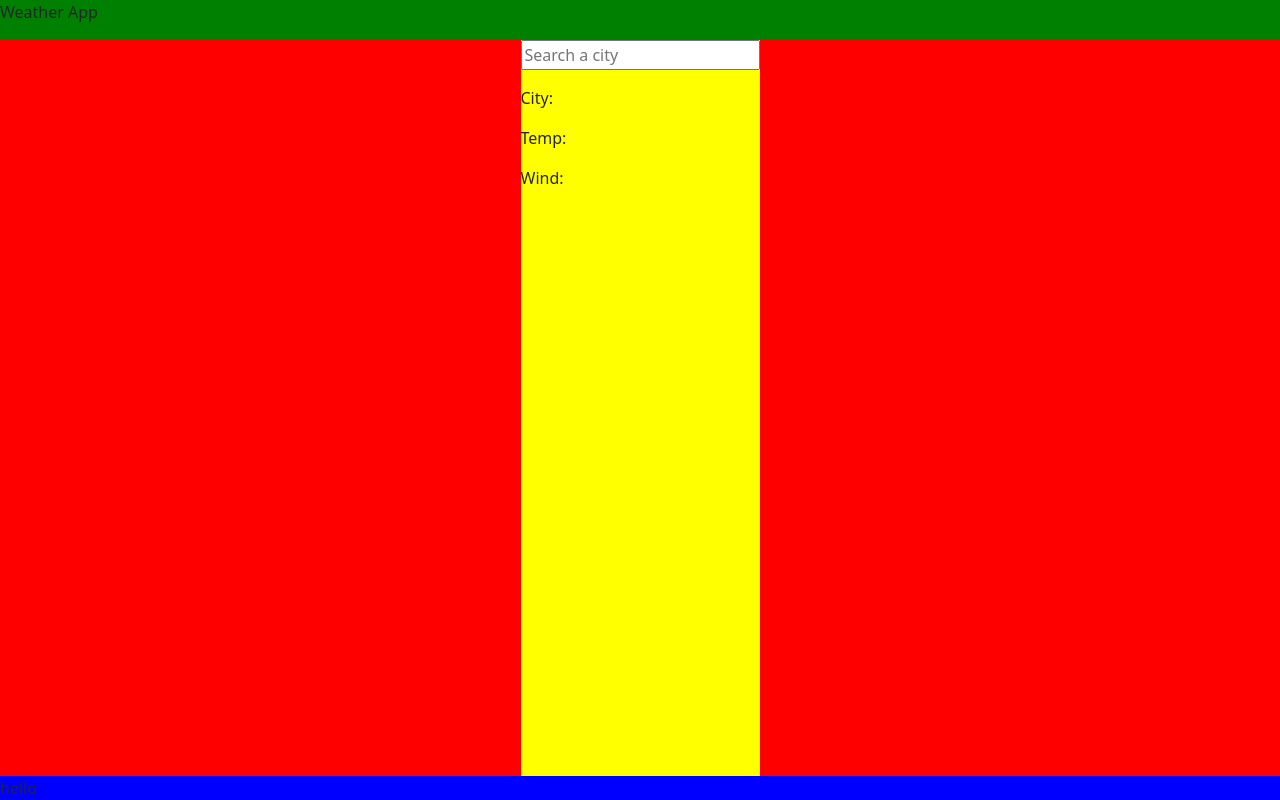
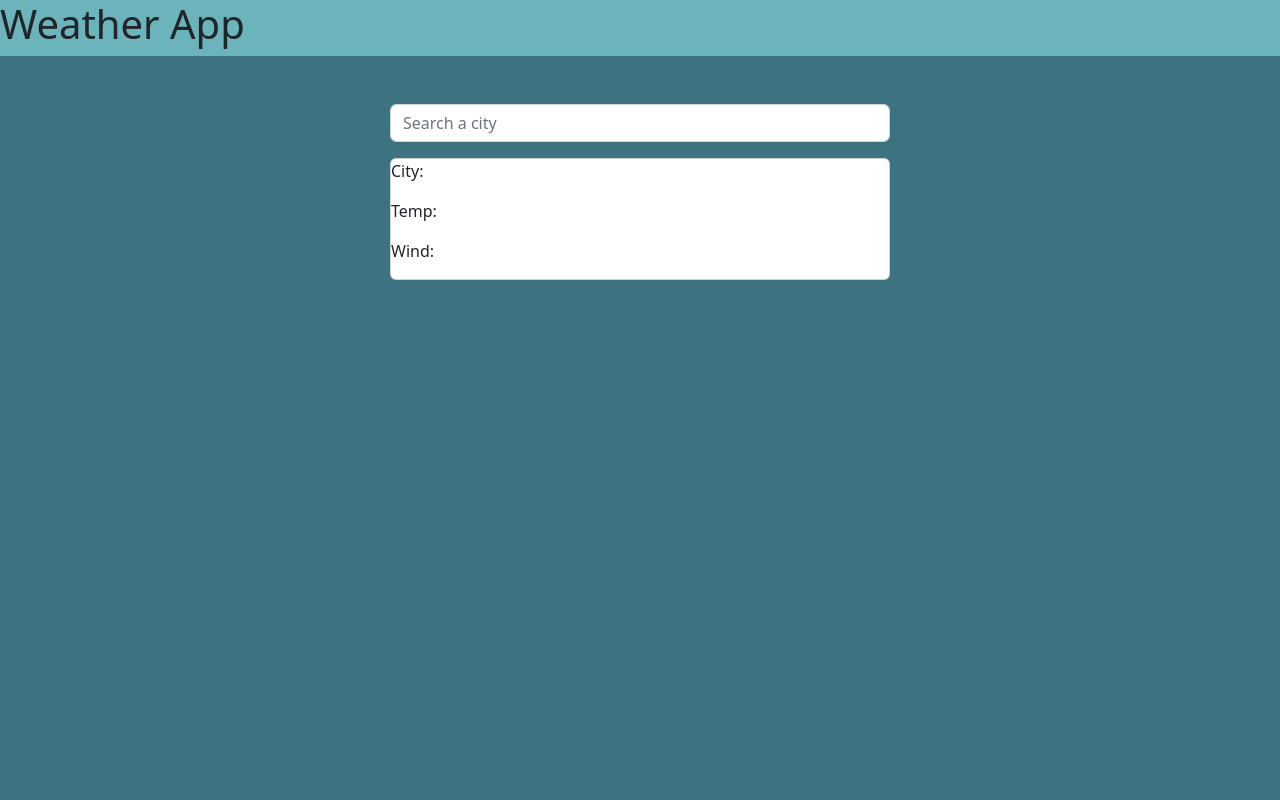
Before and after one commit to oxedom/weatherapp, a plain HTML site: page index.html in a window 1280 px wide. Drawn offline with nearby package versions, Linux system fonts and the light colour scheme.

Commit message:
weather app

```diff
--- a/index.html
+++ b/index.html
@@ -10,20 +10,20 @@
   <div class="flex-wrapper">
     <header class="header">
       <nav>
-        <p>Weather App</p>
+        <h1>Weather App</h1>
       </nav>
 
     </header>
     <main class="main">
       <div class="searchForm">
-        <form id="form" action="submit">
-          <input type="text" name="citySearch" placeholder="Search a city ">
+        <form id="form" class="form-group" action="submit">
+          <input type="text" class="form-control mt-5" name="citySearch" placeholder="Search a city ">
         </form>
 
-        <div>
-          <p>City:<span id="city"></span></p>
-          <p>Temp:<span id="temp"></span></p>
-          <p>Wind: <span id="wind"></span></p>
+        <div class="card" style="width: 500px; height: auto">
+          <p>City:    <span id="city">  </span>  </p>
+          <p>Temp:    <span id="temp">  </span>  </p>
+          <p>Wind:    <span id="wind">  </span>  </p>
         </div>
 
 
@@ -32,7 +32,6 @@
 
     </main>
     <footer class="footer">
-      <span> hello</span>
     </footer>
 
 
--- a/styles.css
+++ b/styles.css
@@ -6,7 +6,7 @@
 }
 
 .header {
-  background-color: green;
+  background-color: rgb(107, 180, 187);
 }
 
 .main {
@@ -14,15 +14,12 @@
   justify-content: center;
   justify-content: center;
   flex-grow: 1;
-  background-color: red;
+  background-color: rgb(61, 114, 128);
 }
 
-.footer {
-  background-color: blue;
-}
 
 .searchForm {
   flex-grow: 0;
 
-  background-color: yellow;
+
 }
```
